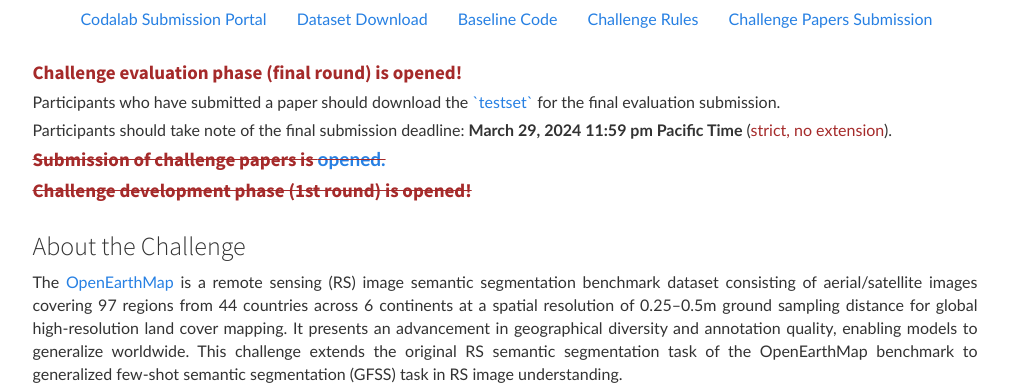
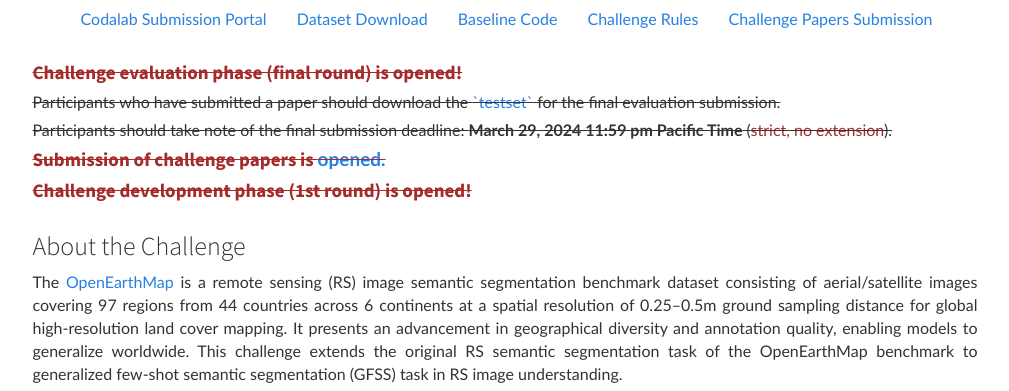
Before and after one commit to cliffbb/OEM-Fewshot-Challenge, a plain HTML site: page docs/index.html in a window 1280 px wide. Shown: the part 409-800 px from the top of the page, without its empty margins (135-1144 px from the left). Drawn offline with nearby package versions, Linux system fonts and the light colour scheme; some packages are replaced by stand-ins of ours; a script that the page names is missing.

Commit message:
Update index.html

```diff
--- a/docs/index.html
+++ b/docs/index.html
@@ -83,14 +83,15 @@
 
         <div class="row">
             <h4 class="col-md-10 col-md-offset-1">
-                <b style="color: brown;">Challenge evaluation phase (final round) is opened!</a></b></br>
+                <b style="color: brown;"><strike>Challenge evaluation phase (final round) is opened!</strike></b></br>
                 <p>
-                    Participants who have submitted a paper should download the
+                    <strike>Participants who have submitted a paper should download the
                     <a href="https://zenodo.org/records/10828417" target="_blank">`testset`</a>
-                    for the final evaluation submission.</p></br>
+                    for the final evaluation submission.</strike>
+                </p></br>
                 <p>
-                    Participants should take note of the final submission deadline: <b>March 29, 2024 11:59 pm
-                    Pacific Time</b> (<span style="color: brown;">strict, no extension</span>).
+                    <strike>Participants should take note of the final submission deadline: <b>March 29, 2024 11:59 pm
+                    Pacific Time</b> (<span style="color: brown;">strict, no extension</span>).</strike>
                 </p></br>
                 <b style="color: brown;"><strike>Submission of challenge papers is <a href="#submit">opened.</a></strike></b></br>
                 <b style="color: brown;"><strike>Challenge development phase (1st round) is opened!</strike></b>
```
